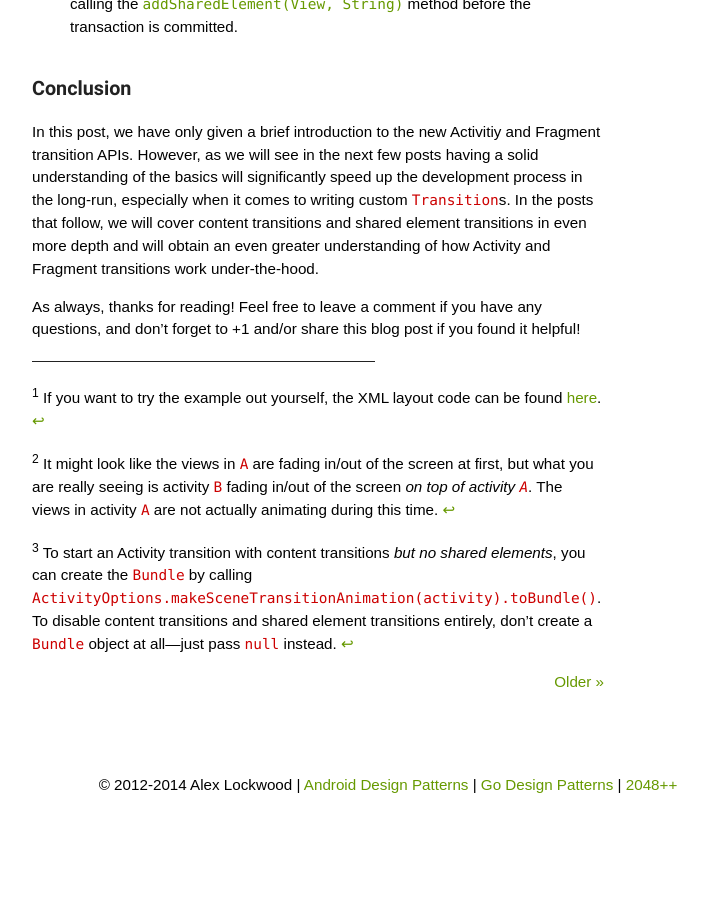
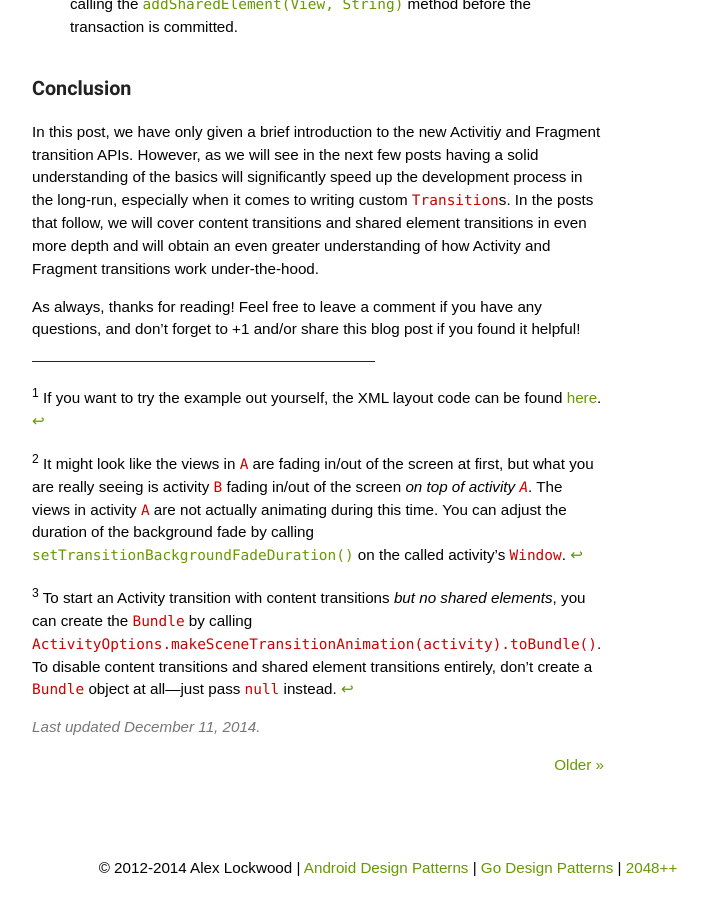
Before and after one commit to alexjlockwood/AndroidDesignPatterns, a Jekyll site: the page built from _posts/2014-12-04-activity-fragment-transitions-in-android-lollipop-part1.md, in a window 1280 px wide and 900 px high, scrolled down 6361 px. Shown: the whole window, without its empty margins (252-960 px from the left). Built offline with Jekyll 4.4.1, drawn with Linux system fonts in a browser that asks for light colours; some web fonts are replaced; Markdown is read by kramdown in place of the engine named in the settings; comment, search, counter and statistics services are not loaded; before the commit the page ends 7177 px from its top, so only the background shows below that.

Commit message:
added some more info in the footnotes

```diff
--- a/_posts/2014-12-04-activity-fragment-transitions-in-android-lollipop-part1.md
+++ b/_posts/2014-12-04-activity-fragment-transitions-in-android-lollipop-part1.md
@@ -6,6 +6,7 @@ permalink: /2014/12/activity-fragment-transitions-in-android-lollipop-part1.html
 related: ['/2013/08/fragment-transaction-commit-state-loss.html',
     '/2013/04/retaining-objects-across-config-changes.html',
     '/2012/07/loaders-and-loadermanager-background.html']
+updated: '2014-12-11'
 ---
 
 This post gives a brief overview of `Transition`s and introduces the new [Activity & Fragment transition APIs][customizeActivityTransitions] that were added in Android 5.0 Lollipop. This is the first of a series of posts I will be writing on the topic:
@@ -175,7 +176,7 @@ As always, thanks for reading! Feel free to leave a comment if you have any ques
 <hr class="footnote-divider"/>
 <sup id="footnote1">1</sup> If you want to try the example out yourself, the XML layout code can be found [here][exampleXmlLayoutGist]. <a href="#ref1" title="Jump to footnote 1.">&#8617;</a>
 
-<sup id="footnote2">2</sup> It might look like the views in `A` are fading in/out of the screen at first, but what you are really seeing is activity `B` fading in/out of the screen _on top of activity `A`_. The views in activity `A` are not actually animating during this time. <a href="#ref2" title="Jump to footnote 2.">&#8617;</a>
+<sup id="footnote2">2</sup> It might look like the views in `A` are fading in/out of the screen at first, but what you are really seeing is activity `B` fading in/out of the screen _on top of activity `A`_. The views in activity `A` are not actually animating during this time. You can adjust the duration of the background fade by calling [`setTransitionBackgroundFadeDuration()`][setTransitionBackgroundFadeDuration] on the called activity's `Window`. <a href="#ref2" title="Jump to footnote 2.">&#8617;</a>
 
 <sup id="footnote3">3</sup> To start an Activity transition with content transitions _but no shared elements_, you can create the `Bundle` by calling `ActivityOptions.makeSceneTransitionAnimation(activity).toBundle()`. To disable content transitions and shared element transitions entirely, don't create a `Bundle` object at all&mdash;just pass `null` instead. <a href="#ref3" title="Jump to footnote 3.">&#8617;</a>
 
@@ -223,3 +224,5 @@ As always, thanks for reading! Feel free to leave a comment if you have any ques
 
   [customizeActivityTransitions]: https://developer.android.com/training/material/animations.html#Transitions
   [startActivity]: http://developer.android.com/reference/android/app/Activity.html#startActivity%28android.content.Intent,%20android.os.Bundle%29
+
+  [setTransitionBackgroundFadeDuration]: http://developer.android.com/reference/android/view/Window.html#setTransitionBackgroundFadeDuration(long)
```
